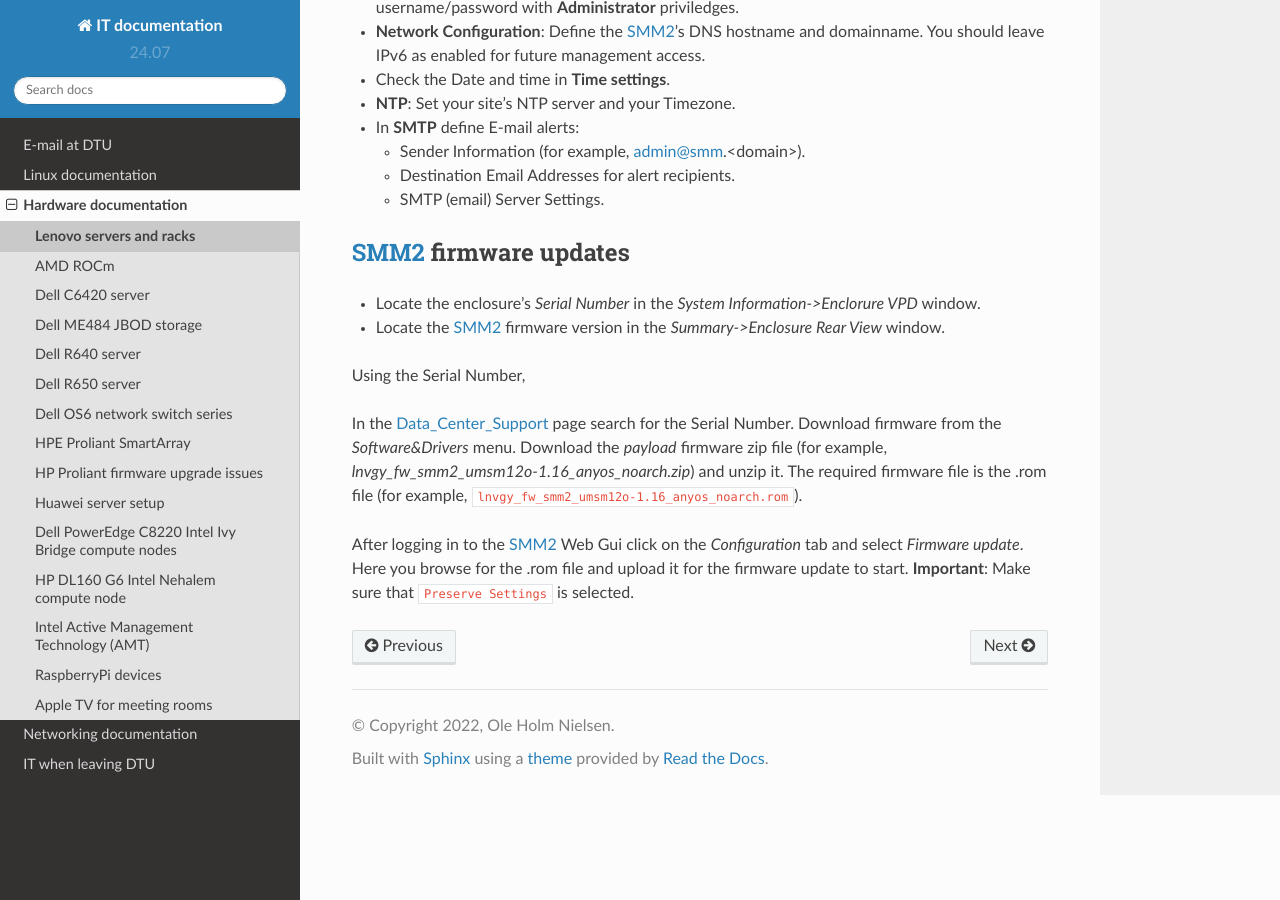
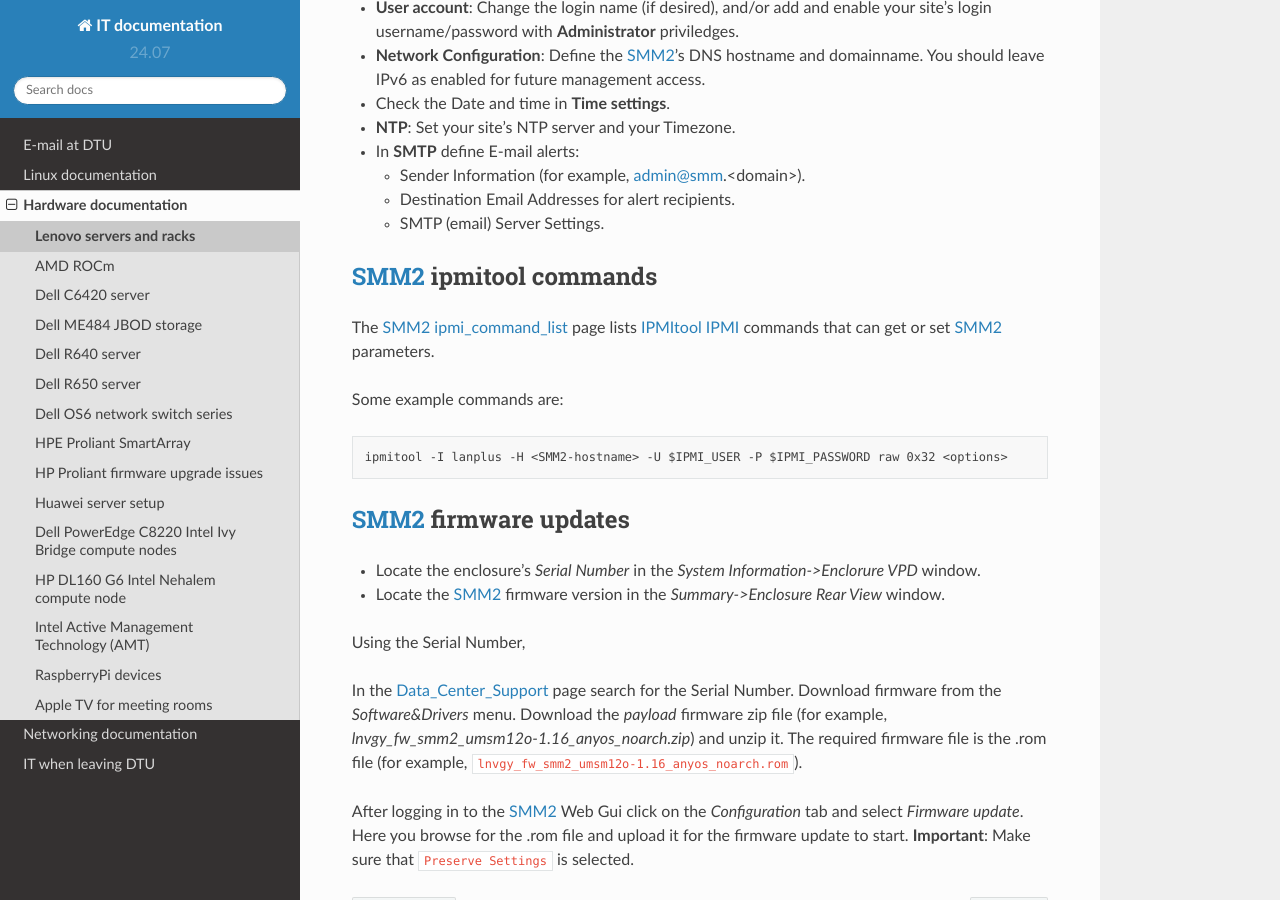
Before and after one commit to OleHolmNielsen/ITwiki, a Sphinx documentation site: the page built from docs/Lenovo_DW612S.rst, in a window 1280 px wide and 900 px high, scrolled down 920 px. Built offline with Sphinx 7.4.7 and the Read the Docs theme 2.0.0, drawn with Linux system fonts in a browser that asks for light colours; some of the changed text lies outside the part shown.

Commit message:
Section on SMM2 ipmitool commands

```diff
--- a/docs/Lenovo_DW612S.rst
+++ b/docs/Lenovo_DW612S.rst
@@ -45,6 +45,19 @@
   * Destination Email Addresses for alert recipients.
   * SMTP (email) Server Settings.
 
+SMM2_ ipmitool commands
+------------------------
+
+The SMM2_ ipmi_command_list_ page lists IPMItool_ IPMI_ commands that can get or set SMM2_ parameters.
+
+Some example commands are::
+
+  ipmitool -I lanplus -H <SMM2-hostname> -U $IPMI_USER -P $IPMI_PASSWORD raw 0x32 <options>
+
+.. _ipmi_command_list: https://pubs.lenovo.com/mgt_tools_smm2/ipmi_command_list
+.. _IPMI: https://en.wikipedia.org/wiki/Intelligent_Platform_Management_Interface
+.. _IPMItool: https://github.com/ipmitool/ipmitool
+
 SMM2_ firmware updates
 ------------------------
 
```
